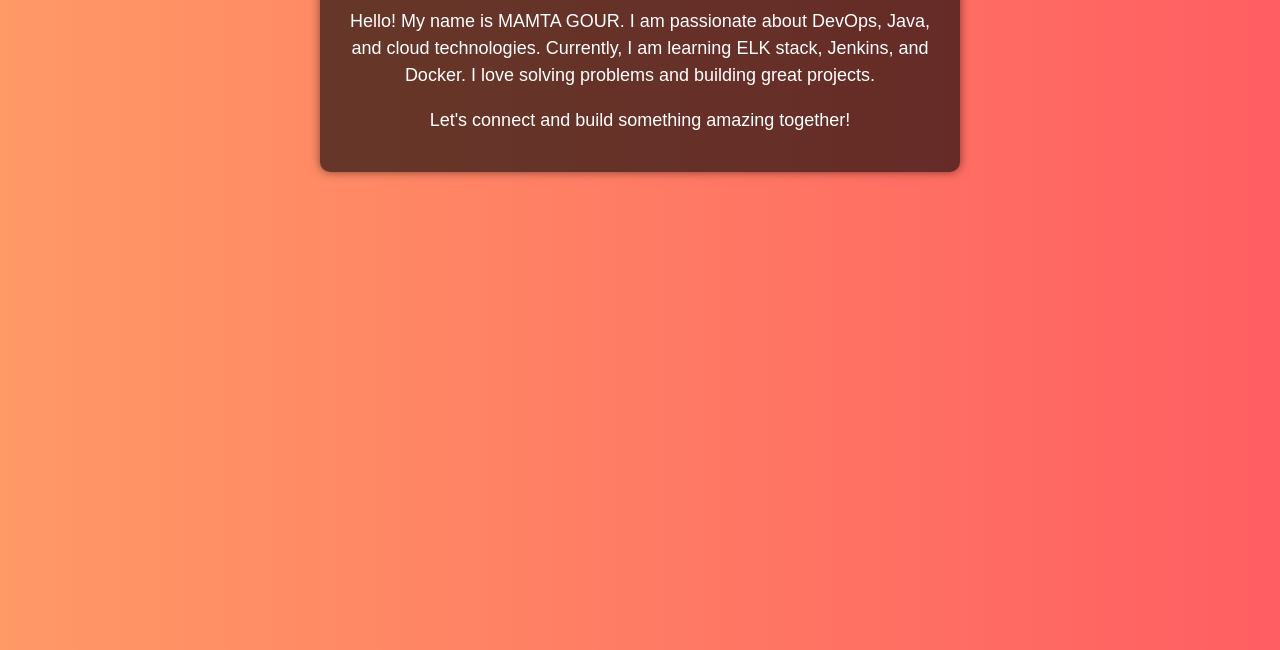
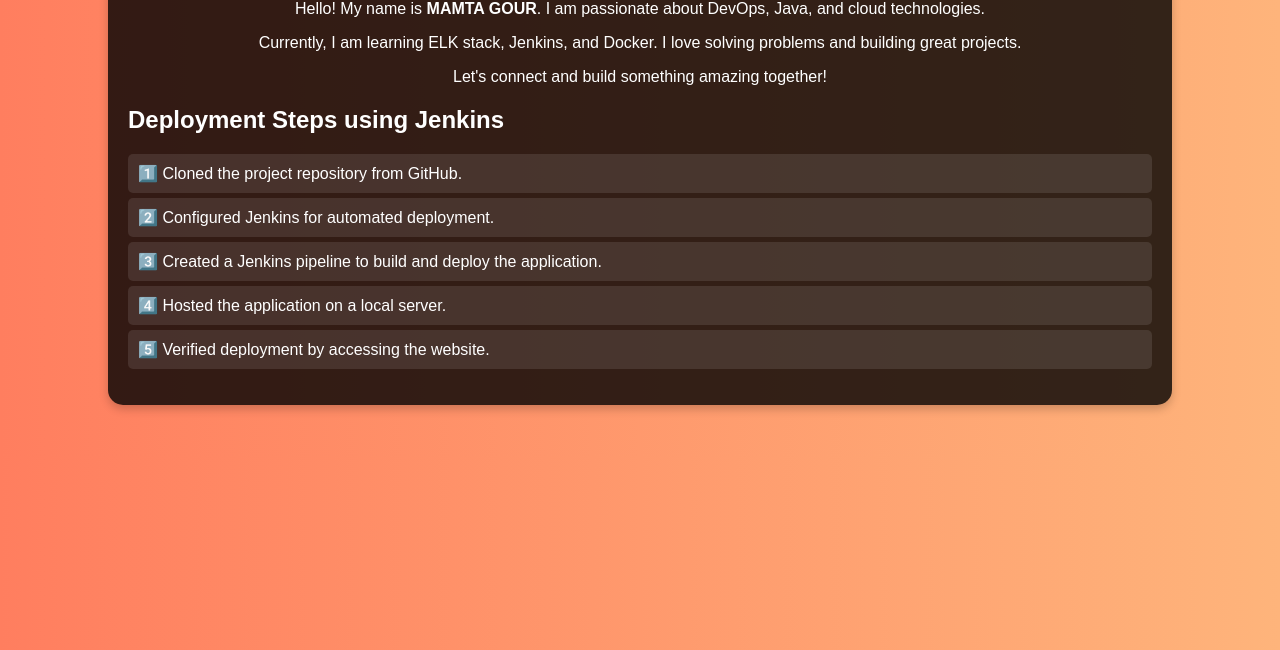
Before and after one commit to mamtagour1999/simple-web-app, a plain HTML site: page index.html in a window 1280 px wide. Shown: the part 150-800 px from the top of the page. Drawn offline with Linux system fonts and the light colour scheme.

Commit message:
updated index file

```diff
--- a/index.html
+++ b/index.html
@@ -1,40 +1,62 @@
-
 <!DOCTYPE html>
 <html lang="en">
 <head>
     <meta charset="UTF-8">
     <meta name="viewport" content="width=device-width, initial-scale=1.0">
-    <title>My Introduction</title>
+    <title>My DevOps Project</title>
     <style>
         body {
             font-family: Arial, sans-serif;
-            background: linear-gradient(to right, #ff9966, #ff5e62);
+            margin: 0;
+            padding: 0;
+            background: linear-gradient(to right, #ff7e5f, #feb47b);
             color: white;
             text-align: center;
-            padding: 50px;
         }
         .container {
-            max-width: 600px;
-            margin: auto;
-            background: rgba(0, 0, 0, 0.6);
+            width: 80%;
+            margin: 50px auto;
+            background: rgba(0, 0, 0, 0.8);
             padding: 20px;
-            border-radius: 10px;
-            box-shadow: 0 0 10px rgba(0, 0, 0, 0.5);
+            border-radius: 15px;
+            box-shadow: 0px 4px 10px rgba(0, 0, 0, 0.2);
         }
         h1 {
             color: #ffcc00;
         }
-        p {
-            font-size: 18px;
-            line-height: 1.5;
+        .steps {
+            text-align: left;
+            margin-top: 20px;
         }
+        .steps ul {
+            list-style-type: none;
+            padding: 0;
+        }
+        .steps li {
+            background: rgba(255, 255, 255, 0.1);
+            padding: 10px;
+            margin: 5px 0;
+            border-radius: 5px;
+          }
     </style>
 </head>
 <body>
     <div class="container">
-        <h1>Welcome to My Devops Project</h1>
-        <p>Hello! My name is MAMTA GOUR. I am passionate about DevOps, Java, and cloud technologies. Currently, I am learning ELK stack, Jenkins, and Docker. I love solving problems and building great projects.</p>
+        <h1>Welcome to My DevOps Project</h1>
+        <p>Hello! My name is <b>MAMTA GOUR</b>. I am passionate about DevOps, Java, and cloud technologies.</p>
+        <p>Currently, I am learning ELK stack, Jenkins, and Docker. I love solving problems and building great projects.</p>
         <p>Let's connect and build something amazing together!</p>
+
+        <div class="steps">
+            <h2>Deployment Steps using Jenkins</h2>
+            <ul>
+                <li>1️⃣ Cloned the project repository from GitHub.</li>
+                <li>2️⃣ Configured Jenkins for automated deployment.</li>
+                <li>3️⃣ Created a Jenkins pipeline to build and deploy the application.</li>
+                <li>4️⃣ Hosted the application on a local server.</li>
+                <li>5️⃣ Verified deployment by accessing the website.</li>
+            </ul>
+        </div>
     </div>
 </body>
 </html>
```
